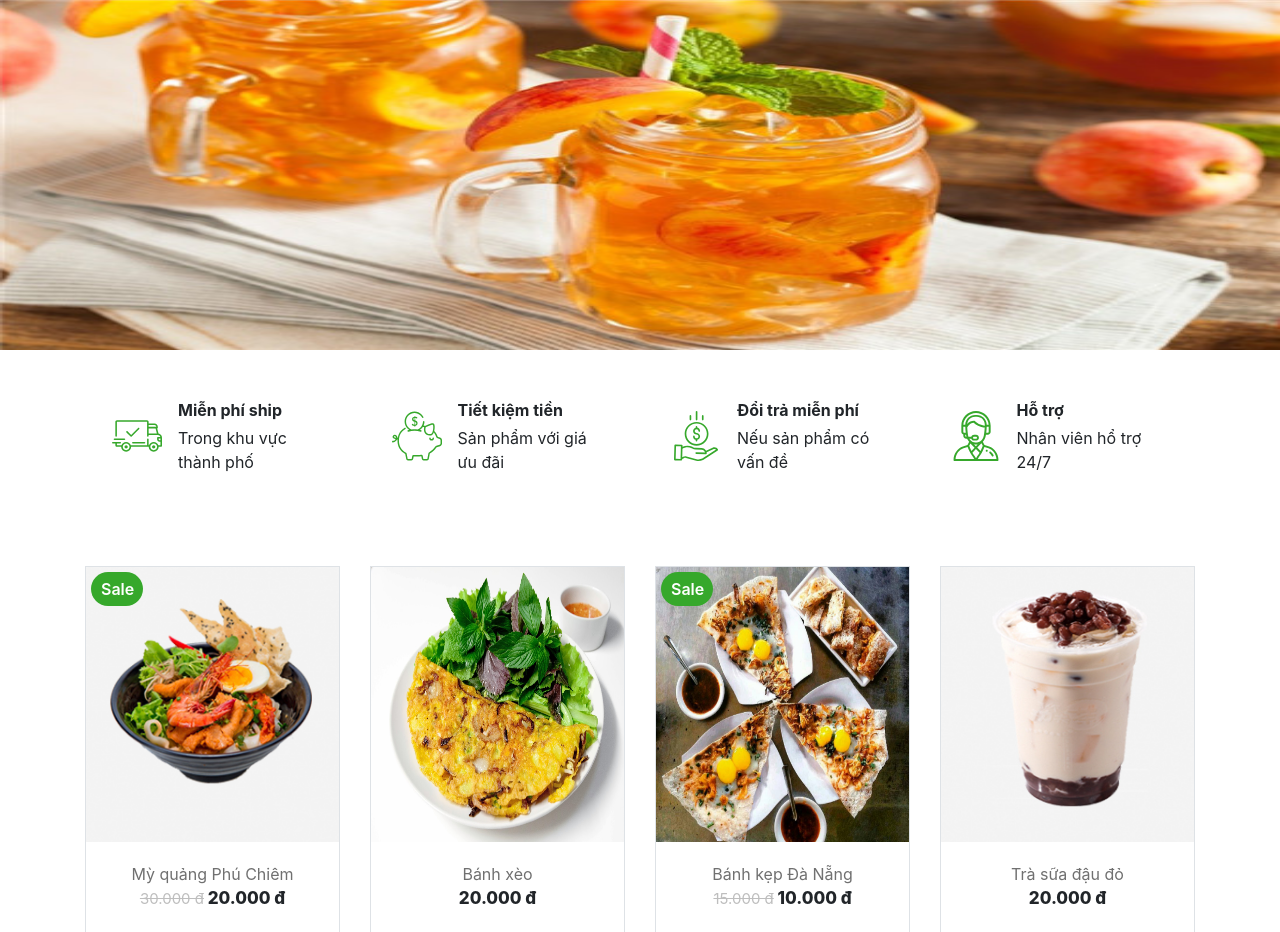
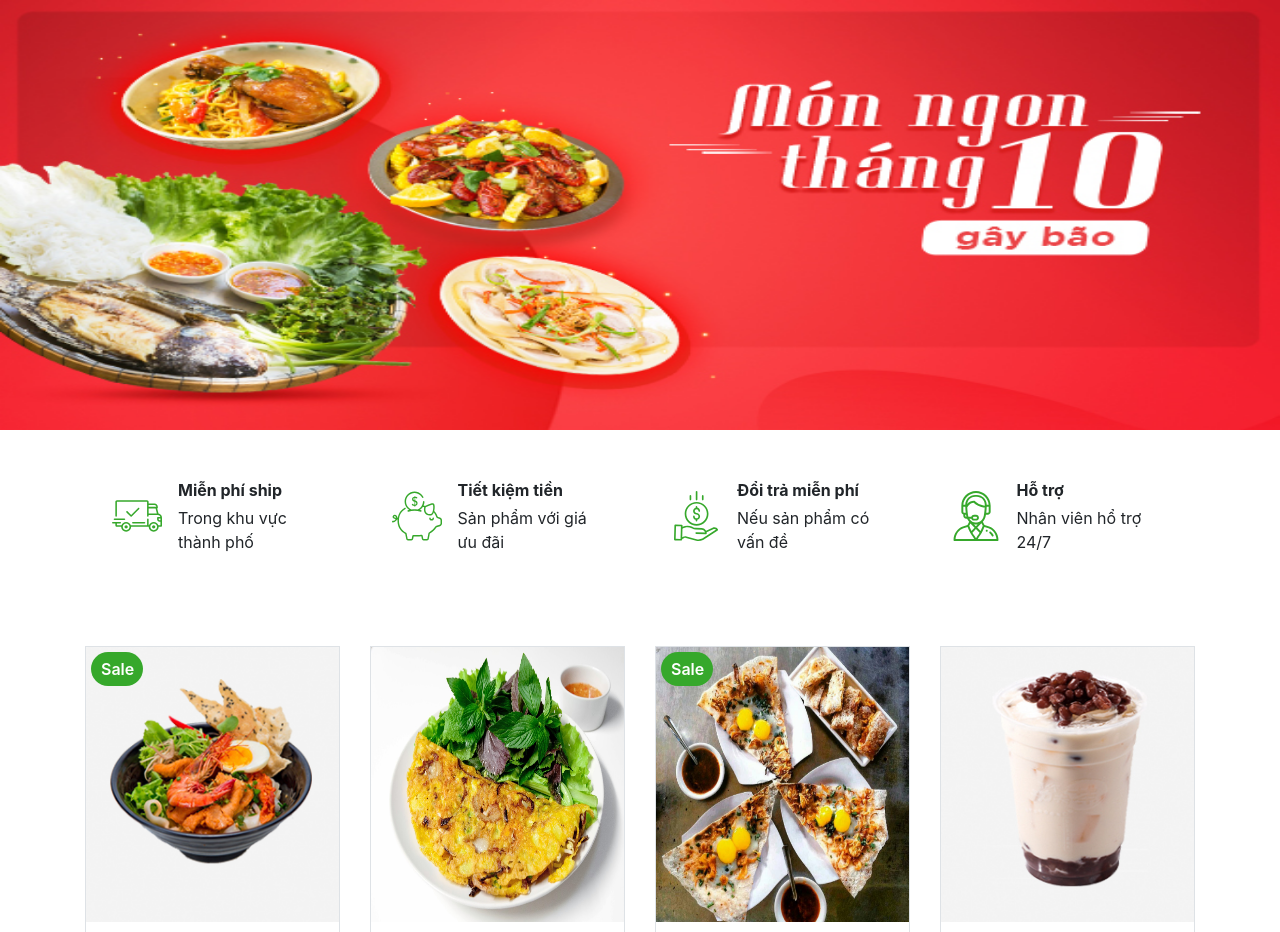
Before and after one commit to nguyenkhanhfpt/du-an-1, a PHP site: page / in a window 1280 px wide. Shown: the part 148-1080 px from the top of the page. Run offline with PHP 8.4, Linux system fonts and the light colour scheme.

Commit message:
change img on slide

```diff
--- a/admin/index.html
+++ b/admin/index.html
@@ -76,7 +76,7 @@
                                         <tr>
                                             <td scope="row">1</td>
                                             <td>
-                                                <img src="../images/tra-sua.jpg" class="rounded" height="45px"
+                                                <img src="../images/trasua.jpg" class="rounded" height="45px"
                                                     width="45px">
                                                 Trà sữa đậu đỏ
                                             </td>
--- a/css/index.css
+++ b/css/index.css
@@ -55,11 +55,11 @@ nav {
 /* header */
 
 header {
-    height: 350px;
+    height: 430px;
     width: 100%;
 }
 .ma5slider .slide img, .ma5slider>img.slide {
-    height: 350px;
+    height: 430px;
 }
 @media screen and (max-width: 600px) {
     header{
--- a/index.html
+++ b/index.html
@@ -193,8 +193,8 @@
         <div class="ma5slider hover-navs hover-dots anim-horizontal outside-dots center-dots inside-navs loop-mode autoplay"
             data-tempo="3000">
             <div class="slides">
-                <a ><img src="images/tra-dao.jpg" alt=""></a>
-                <a ><img src="images/tra-sua.jpg" alt=""></a>
+                <a ><img src="images/foody.jpg" alt=""></a>
+                <a ><img src="images/menuhapdan.jpg" alt=""></a>
                 <a ><img src="images/food.jpg" alt=""></a>
                 <a ><img src="images/banhxeo-1.jpg" alt=""></a>
             </div>
```
Also changed, not shown: images/foody.jpg (added), images/menuhapdan.jpg (added).
